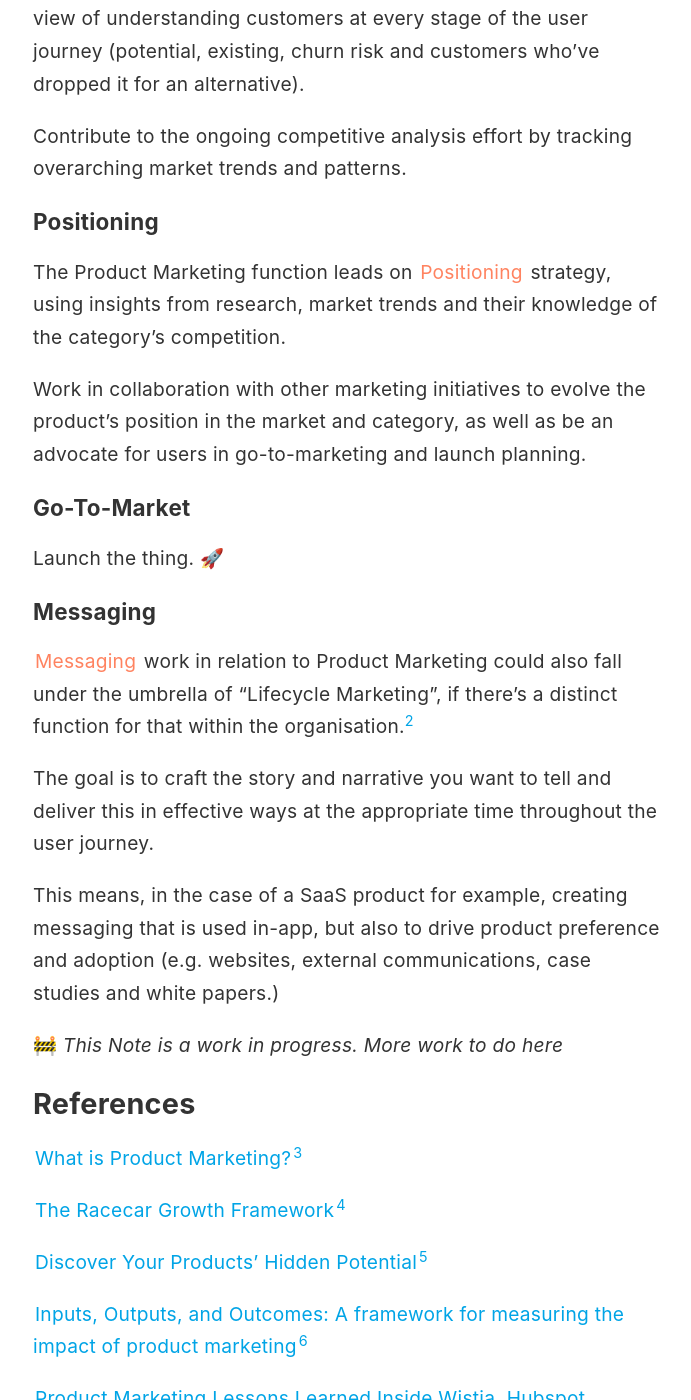
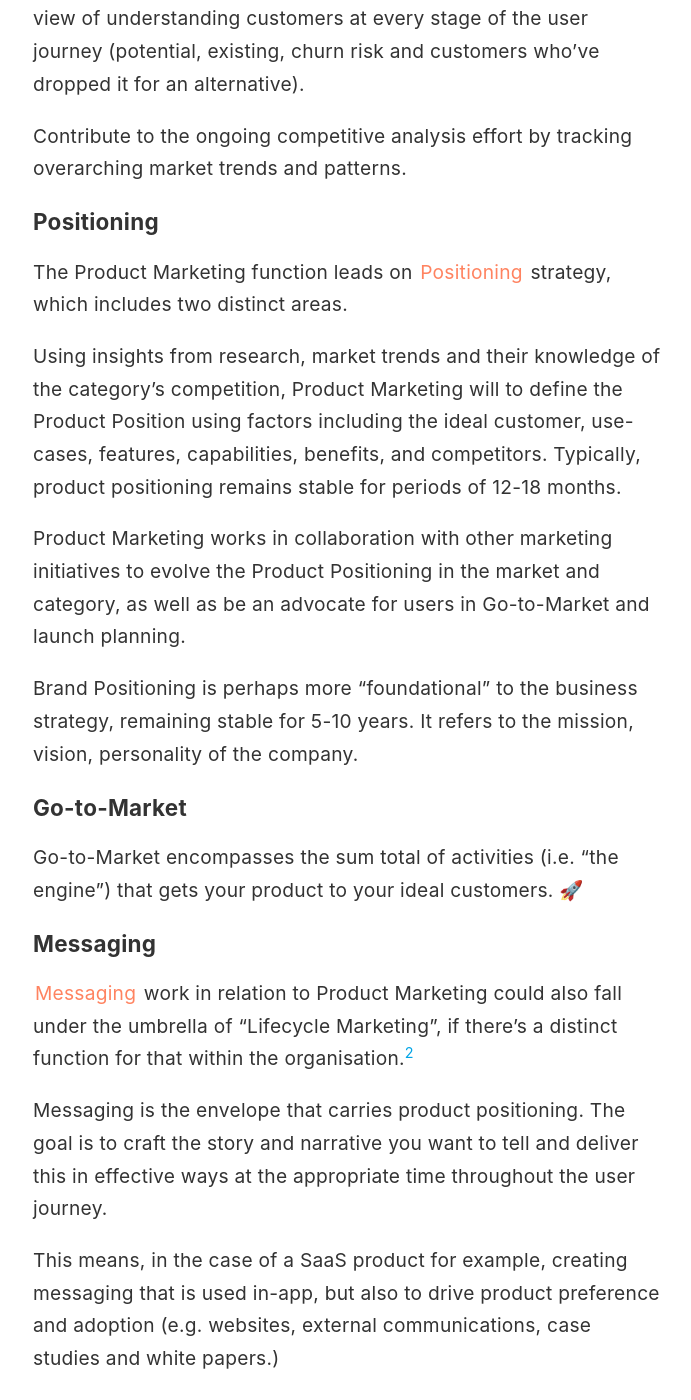
Before and after one commit to jonmccull/digital-garden, a Jekyll site: the page built from _notes/product-marketing.md, in a window 1280 px wide and 1400 px high, scrolled down 947 px. Shown: the whole window, without its empty margins (292-983 px from the left). Built offline with Jekyll 4.4.1, drawn with Linux system fonts in a browser that asks for light colours; some of the changed text lies outside the part shown.

Commit message:
Update product-marketing.md

```diff
--- a/_notes/product-marketing.md
+++ b/_notes/product-marketing.md
@@ -21,24 +21,32 @@ Contribute to the ongoing competitive analysis effort by tracking overarching ma
 
 ### Positioning
 
-The Product Marketing function leads on [[Positioning]] strategy, using insights from research, market trends and their knowledge of the category's competition.
+The Product Marketing function leads on [[Positioning]] strategy, which includes two distinct areas.
 
-Work in collaboration with other marketing initiatives to evolve the product's position in the market and category, as well as be an advocate for users in go-to-marketing and launch planning.
+Using insights from research, market trends and their knowledge of the category's competition, Product Marketing will to define the Product Position using factors including the ideal customer, use-cases, features, capabilities, benefits, and competitors. Typically, product positioning remains stable for periods of 12-18 months.
+
+Product Marketing works in collaboration with other marketing initiatives to evolve the Product Positioning in the market and category, as well as be an advocate for users in Go-to-Market and launch planning.
+
+Brand Positioning is perhaps more "foundational" to the business strategy, remaining stable for 5-10 years. It refers to the mission, vision, personality of the company.
 
 
-### Go-To-Market
+### Go-to-Market
 
-Launch the thing. 🚀
+Go-to-Market encompasses the sum total of activities (i.e. “the engine”) that gets your product to your ideal customers. 🚀
 
 ### Messaging
 
 [[Messaging]] work in relation to Product Marketing could also fall under the umbrella of "Lifecycle Marketing", if there's a distinct function for that within the organisation.<input type="checkbox" id="cb8" /><label for="cb8"><sup></sup></label><span><span class="footnote-inner">"As a Product Marketing organization grows, this attribute may be one of the first to split off into its own specialty role: Lifecycle Marketing. Either way, it’s important for the product marketer to have awareness about lifecycle messaging and to think strategically about how to implement smart messaging strategies — messaging is one of the top ways to achieve PMM goals." – [Kevan Lee](https://twitter.com/kevanlee), in [Product Marketing Playbook](https://kevanlee.substack.com/p/204-product-marketing-playbook)</span></span>
 
-The goal is to craft the story and narrative you want to tell and deliver this in effective ways at the appropriate time throughout the user journey.
+Messaging is the envelope that carries product positioning. The goal is to craft the story and narrative you want to tell and deliver this in effective ways at the appropriate time throughout the user journey.
 
 This means, in the case of a SaaS product for example, creating messaging that is used in-app, but also to drive product preference and adoption (e.g. websites, external communications, case studies and white papers.)
 
+Other areas of responsibility typical to Product Marketing teams:
 
+### Sales Enablement
+
+Materials and "fuel" for Sales activities including battle cards, decks, and key narratives on how to best position the product to customers in relation to competition.
 
 🚧 _This Note is a work in progress. More work to do here_
 
```
